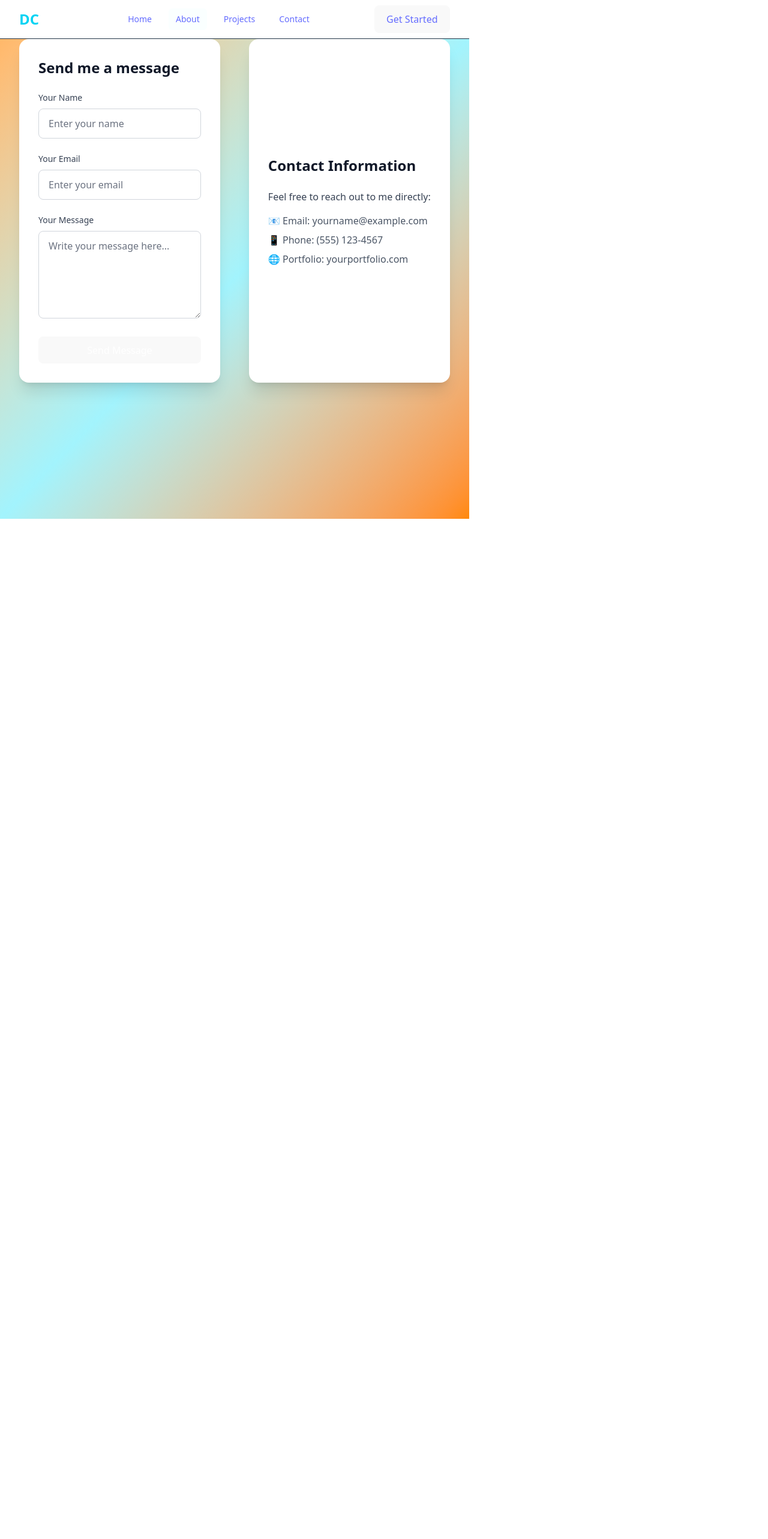
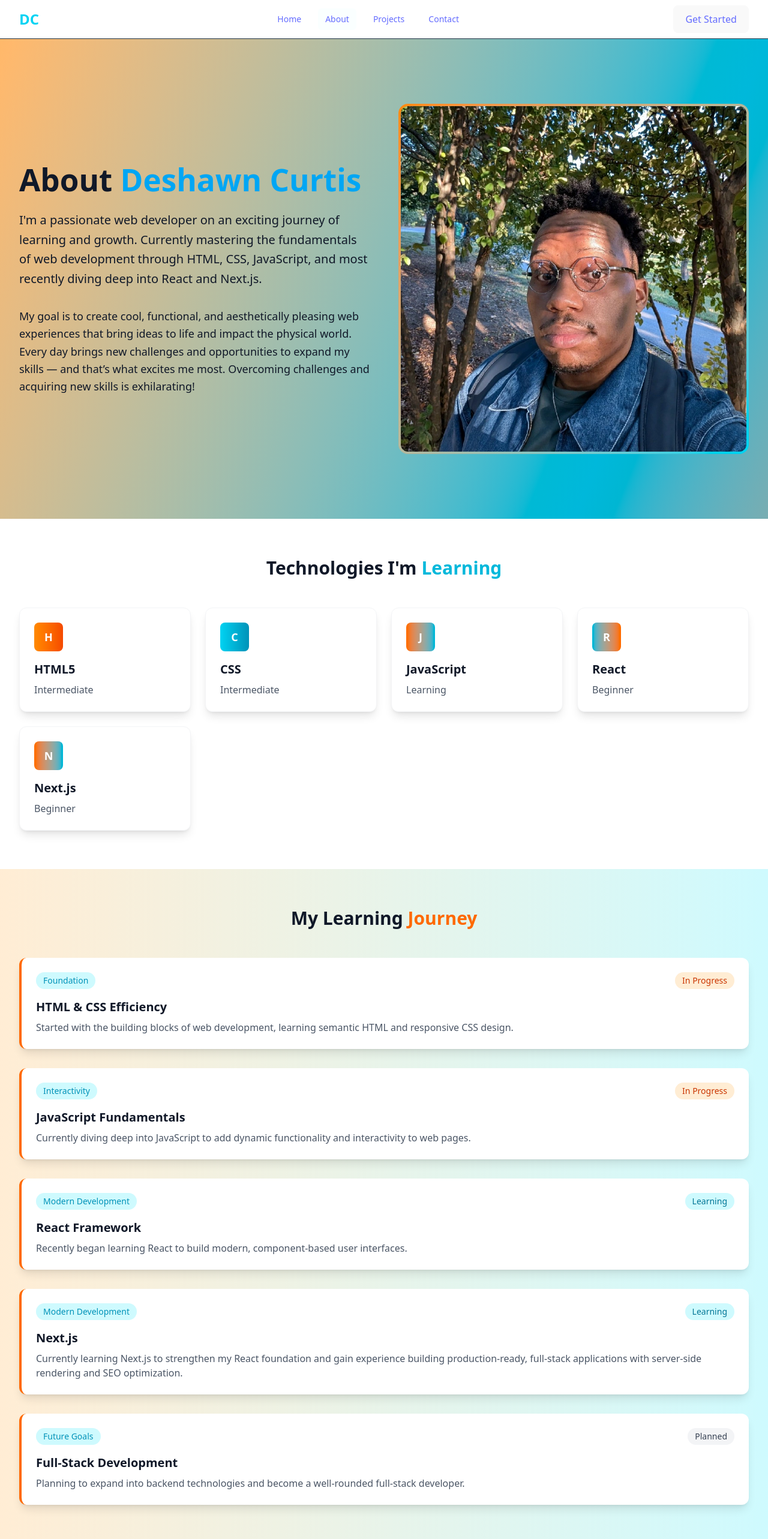
Before and after one commit to DefinitiveTechX23/Deshawn_C_Portfolio, a React (Vite) app in the folder frontend/: page /about in a window 1280 px wide. Shown: the top 2566 px of the page at 60% size. Before the commit the page ends 865 px from the top, so only its background shows below. Built offline with nearby package versions, Linux system fonts and the light colour scheme.

Commit message:
fixed about page

```diff
--- a/frontend/src/pages/AboutPage.jsx
+++ b/frontend/src/pages/AboutPage.jsx
@@ -1,112 +1,170 @@
-"use client"
-
-import { useState } from "react"
-
-export default function ContactPage() {
-  const [formData, setFormData] = useState({
-    name: "",
-    email: "",
-    message: "",
-  })
-
-  const handleChange = (e) => {
-    setFormData({ ...formData, [e.target.name]: e.target.value })
-  }
-
+export default function AboutPage() {
   return (
-    <div className="w-full min-h-screen bg-gradient-to-br from-orange-300 via-cyan-200 to-orange-400">
-      <section className="w-full px-4 sm:px-6 lg:px-8 pb-20">
-        <div className="grid lg:grid-cols-2 gap-12">
-          {/* Contact Form */}
-          <div className="bg-white rounded-2xl shadow-xl p-8">
-            <h2 className="text-2xl font-bold text-gray-900 mb-6">Send me a message</h2>
-            <form
-              name="contact"
-              method="POST"
-              data-netlify="true"
-              className="space-y-6"
-            >
-              {/* Required hidden input for Netlify */}
-              <input type="hidden" name="form-name" value="contact" />
-
-              {/* Name */}
-              <div>
-                <label htmlFor="name" className="block text-sm font-medium text-gray-700 mb-2">
-                  Your Name
-                </label>
-                <input
-                  type="text"
-                  id="name"
-                  name="name"
-                  value={formData.name}
-                  onChange={handleChange}
-                  className="w-full px-4 py-3 border border-gray-300 rounded-lg
-                             focus:ring-2 focus:ring-orange-500 focus:border-transparent
-                             text-black bg-white placeholder-gray-500"
-                  placeholder="Enter your name"
-                  required
+    <div className="w-full min-h-screen bg-gradient-to-br from-orange-300 via-cyan-500 to-orange-500 text-gray-900">
+      {/* Hero Section */}
+      <section className="min-h-screen flex items-center px-4 sm:px-6 lg:px-8">
+        <div className="w-full grid lg:grid-cols-2 gap-12 items-center">
+          <div className="space-y-8">
+            <h1 className="text-4xl lg:text-5xl font-bold mb-6">
+              About <span className="text-sky-500">Deshawn Curtis</span>
+            </h1>
+            <p className="text-xl leading-relaxed">
+              I'm a passionate web developer on an exciting journey of learning and growth. Currently mastering the
+              fundamentals of web development through HTML, CSS, JavaScript, and most recently diving deep into React and Next.js.
+            </p>
+            <p className="text-lg leading-relaxed">
+              My goal is to create cool, functional, and aesthetically pleasing web experiences that bring ideas to life
+              and impact the physical world. Every day brings new challenges and opportunities to expand my skills —
+              and that’s what excites me most. Overcoming challenges and acquiring new skills is exhilarating!
+            </p>
+          </div>
+          <div className="relative">
+            <div className="bg-gradient-to-br from-orange-400 to-cyan-400 rounded-2xl p-1">
+              <img
+                src="images/Deshawn photo Glasses in the forest.png"
+                alt="Deshawn Curtis - Web Developer"
+                className="w-full max-h-[1000px] object-cover rounded-xl"
               />
             </div>
+          </div>
+        </div>
+      </section>
 
-              {/* Email */}
-              <div>
-                <label htmlFor="email" className="block text-sm font-medium text-gray-700 mb-2">
-                  Your Email
-                </label>
-                <input
-                  type="email"
-                  id="email"
-                  name="email"
-                  value={formData.email}
-                  onChange={handleChange}
-                  className="w-full px-4 py-3 border border-gray-300 rounded-lg
-                             focus:ring-2 focus:ring-orange-500 focus:border-transparent
-                             text-black bg-white placeholder-gray-500"
-                  placeholder="Enter your email"
-                  required
-                />
+      {/* Skills Section */}
+      <section className="py-16 px-4 sm:px-6 lg:px-8 bg-white w-full">
+        <h2 className="text-3xl font-bold text-center mb-12">
+          Technologies I'm <span className="text-cyan-500">Learning</span>
+        </h2>
+        <div className="grid md:grid-cols-2 lg:grid-cols-4 gap-6 w-full">
+          {[
+            { name: "HTML5", level: "Intermediate", color: "from-orange-400 to-orange-600" },
+            { name: "CSS", level: "Intermediate", color: "from-cyan-400 to-cyan-600" },
+            { name: "JavaScript", level: "Learning", color: "from-orange-500 to-cyan-500" },
+            { name: "React", level: "Beginner", color: "from-cyan-500 to-orange-500" },
+            { name: "Next.js", level: "Beginner", color: "from-orange-500 to-cyan-500" }
+          ].map((skill, index) => (
+            <div
+              key={index}
+              className="bg-white rounded-xl p-6 shadow-lg hover:shadow-xl transition-shadow border border-gray-100"
+            >
+              <div
+                className={`w-12 h-12 bg-gradient-to-r ${skill.color} rounded-lg mb-4 flex items-center justify-center`}
+              >
+                <span className="text-white font-bold text-lg">{skill.name.charAt(0)}</span>
               </div>
+              <h3 className="text-xl font-semibold mb-2">{skill.name}</h3>
+              <p className="text-gray-600">{skill.level}</p>
+            </div>
+          ))}
+        </div>
+      </section>
 
-              {/* Message */}
-              <div>
-                <label htmlFor="message" className="block text-sm font-medium text-gray-700 mb-2">
-                  Your Message
-                </label>
-                <textarea
-                  id="message"
-                  name="message"
-                  rows="5"
-                  value={formData.message}
-                  onChange={handleChange}
-                  className="w-full px-4 py-3 border border-gray-300 rounded-lg
-                             focus:ring-2 focus:ring-orange-500 focus:border-transparent
-                             text-black bg-white placeholder-gray-500"
-                  placeholder="Write your message here..."
-                  required
-                />
+      {/* Learning Journey */}
+      <section className="py-16 px-4 sm:px-6 lg:px-8 bg-gradient-to-r from-orange-100 to-cyan-100 w-full">
+        <h2 className="text-3xl font-bold text-center mb-12">
+          My Learning <span className="text-orange-500">Journey</span>
+        </h2>
+        <div className="space-y-8 w-full">
+          {[
+            {
+              phase: "Foundation",
+              title: "HTML & CSS Efficiency",
+              description:
+                "Started with the building blocks of web development, learning semantic HTML and responsive CSS design.",
+              status: "In Progress",
+            },
+            {
+              phase: "Interactivity",
+              title: "JavaScript Fundamentals",
+              description:
+                "Currently diving deep into JavaScript to add dynamic functionality and interactivity to web pages.",
+              status: "In Progress",
+            },
+            {
+              phase: "Modern Development",
+              title: "React Framework",
+              description: "Recently began learning React to build modern, component-based user interfaces.",
+              status: "Learning",
+            },
+            {
+              phase: "Modern Development",
+              title: "Next.js",
+              description:
+                "Currently learning Next.js to strengthen my React foundation and gain experience building production-ready, full-stack applications with server-side rendering and SEO optimization.",
+              status: "Learning",
+            },
+            {
+              phase: "Future Goals",
+              title: "Full-Stack Development",
+              description:
+                "Planning to expand into backend technologies and become a well-rounded full-stack developer.",
+              status: "Planned",
+            },
+          ].map((item, index) => (
+            <div key={index} className="bg-white rounded-xl p-6 shadow-lg border-l-4 border-orange-500">
+              <div className="flex items-center justify-between mb-4">
+                <span className="text-sm font-medium text-cyan-600 bg-cyan-100 px-3 py-1 rounded-full">
+                  {item.phase}
+                </span>
+                <span
+                  className={`text-sm font-medium px-3 py-1 rounded-full ${
+                    item.status === "Completed"
+                      ? "bg-green-100 text-green-700"
+                      : item.status === "In Progress"
+                      ? "bg-orange-100 text-orange-700"
+                      : item.status === "Learning"
+                      ? "bg-cyan-100 text-cyan-700"
+                      : "bg-gray-100 text-gray-700"
+                  }`}
+                >
+                  {item.status}
+                </span>
               </div>
+              <h3 className="text-xl font-semibold mb-2">{item.title}</h3>
+              <p className="text-gray-600">{item.description}</p>
+            </div>
+          ))}
+        </div>
+      </section>
 
-              {/* Submit */}
-              <button
-                type="submit"
-                className="w-full bg-orange-500 text-white font-semibold py-3 rounded-lg
-                           hover:bg-orange-600 transition-colors"
+      {/* Goals Section */}
+      <section className="py-16 px-4 sm:px-6 lg:px-8 bg-white w-full">
+        <h2 className="text-3xl font-bold text-center mb-8">
+          My <span className="text-orange-500">Goals</span>
+        </h2>
+        <div className="grid md:grid-cols-3 gap-8 w-full">
+          {[
+            {
+              title: "Master React",
+              description: "Become proficient in React and its ecosystem to build modern web applications.",
+              icon: "⚛️",
+            },
+            {
+              title: "Master Next.js",
+              description: "Gain expertise in Next.js to build fast, scalable, and SEO-friendly full-stack applications.",
+              icon: "🌐",
+            },
+            {
+              title: "Build and Create Projects",
+              description: "Create a portfolio of diverse projects that showcase my growing skills and creativity.",
+              icon: "🚀",
+            },
+            {
+              title: "Join the Movement",
+              description:
+                "Empower developers, build together, and contribute to open-source projects that matter.",
+              icon: "✊🏿",
+            },
+          ].map((goal, index) => (
+            <div
+              key={index}
+              className="bg-white rounded-xl p-6 shadow-lg hover:shadow-xl transition-shadow"
             >
-                Send Message
-              </button>
-            </form>
+              <div className="text-4xl mb-4">{goal.icon}</div>
+              <h3 className="text-xl font-semibold mb-3">{goal.title}</h3>
+              <p className="text-gray-600">{goal.description}</p>
             </div>
-
-          {/* Contact Info */}
-          <div className="flex flex-col justify-center bg-white rounded-2xl shadow-xl p-8">
-            <h2 className="text-2xl font-bold text-gray-900 mb-6">Contact Information</h2>
-            <p className="text-gray-700 mb-4">Feel free to reach out to me directly:</p>
-            <ul className="space-y-2 text-gray-600">
-              <li>📧 Email: yourname@example.com</li>
-              <li>📱 Phone: (555) 123-4567</li>
-              <li>🌐 Portfolio: yourportfolio.com</li>
-            </ul>
-          </div>
+          ))}
         </div>
       </section>
     </div>
```
Lines whose indentation alone changed are shown as unchanged.
